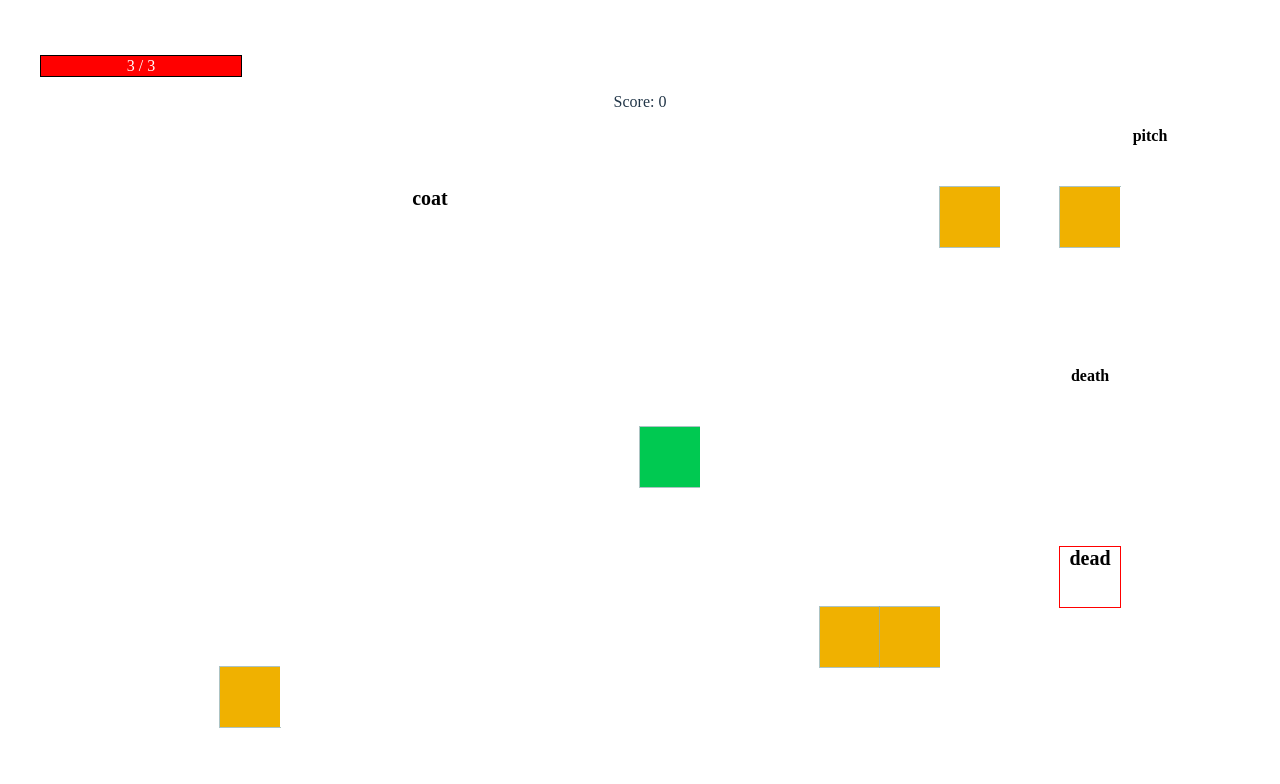
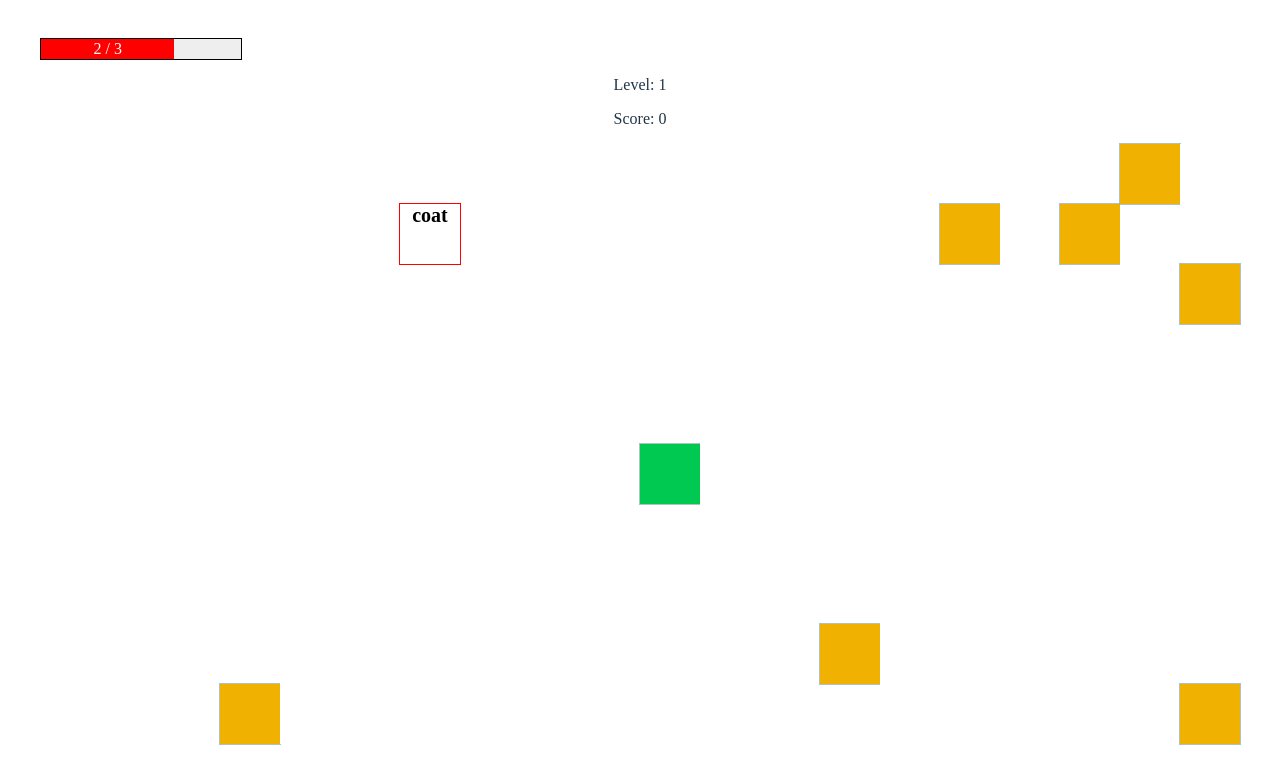
Before and after one commit to PathOfEquanimity/TypingSurvivorLike, a React (Vite) app: page / in a window 1280 px wide. Shown: the top 784 px of the page. Built offline with nearby package versions, Linux system fonts and the light colour scheme.

Commit message:
Add levels

```diff
--- a/src/App.tsx
+++ b/src/App.tsx
@@ -62,6 +62,7 @@ function App() {
   const [life, setLife] = useState(MAX_LIFE);
   const [typedWord, setTypedWord] = useState("")
   const { createEnemies, getEnemies, setEnemies } = useEnemyStore();
+  const [level, setLevel] = useState(1);
 
   const onWordTyped = (e: ChangeEvent<HTMLInputElement>) => {
     setTypedWord(e.target.value);
@@ -95,9 +96,11 @@ function App() {
 
     let animationFrameId: number;
     let localLife = life;
+    let localLevel = level;
 
     const gameLogic = (delta: number) => {
       const enemies = getEnemies();
+      // handle life
       if (localLife <= 0) {
         location.reload();
         return;
@@ -105,11 +108,18 @@ function App() {
       let newLife = localLife;
       const visited: Pos[] = [];
       if (!enemies) return;
-      let new_enemies = enemies!.map((enemy: EnemyObject) => {
-        if (enemy.status == Status.Inactive) {
-          // TODO: improve threshold activation
-          if (Math.random() * (MAX - MIN) + MIN >= ACTIVATION_THRESHOLD)
-            enemy.status = Status.Active;
+      // handle enemies
+      let toBeActivated: Set<string> = new Set(enemies.filter((enemy: EnemyObject)=> enemy.status == Status.Active).map((enemy) => enemy.name))
+      const inactiveEnemies = enemies.filter((enemy) => enemy.status == Status.Inactive)
+      if (inactiveEnemies.length >= localLevel - toBeActivated.size){
+          while (toBeActivated.size < localLevel){
+              toBeActivated.add(inactiveEnemies[Math.floor(Math.random() * inactiveEnemies.length)].name)
+       } } else {
+           inactiveEnemies.map((enemy) => toBeActivated.add(enemy.name))
+       }
+      let new_enemies = enemies.map((enemy: EnemyObject) => {
+        if (toBeActivated.has(enemy.name) && enemy.status != Status.Active){
+            enemy.status = Status.Active
         } else if (
           enemy.position.y == PLAYER_POS.y &&
           enemy.position.x == PLAYER_POS.x &&
@@ -150,6 +160,11 @@ function App() {
       setEnemies(new_enemies);
       setLife(newLife);
       localLife = newLife;
+      if (enemies.every(enemy => enemy.status == Status.Disabled)){
+          createEnemies(10, 3)
+          setLevel(localLevel + 1)
+          localLevel += 1
+      }
     };
 
     const gameLoop = (timestamp: DOMHighResTimeStamp) => {
@@ -172,6 +187,7 @@ function App() {
   return (
     <>
       <LifeBar life={life} maxLife={MAX_LIFE} />
+      <p>Level: {level}</p>
       <p>Score: {score}</p>
       <GameMap />
       <input
```
Also changed, not shown: 1 other file (tests, documents, lock files or other folders).
